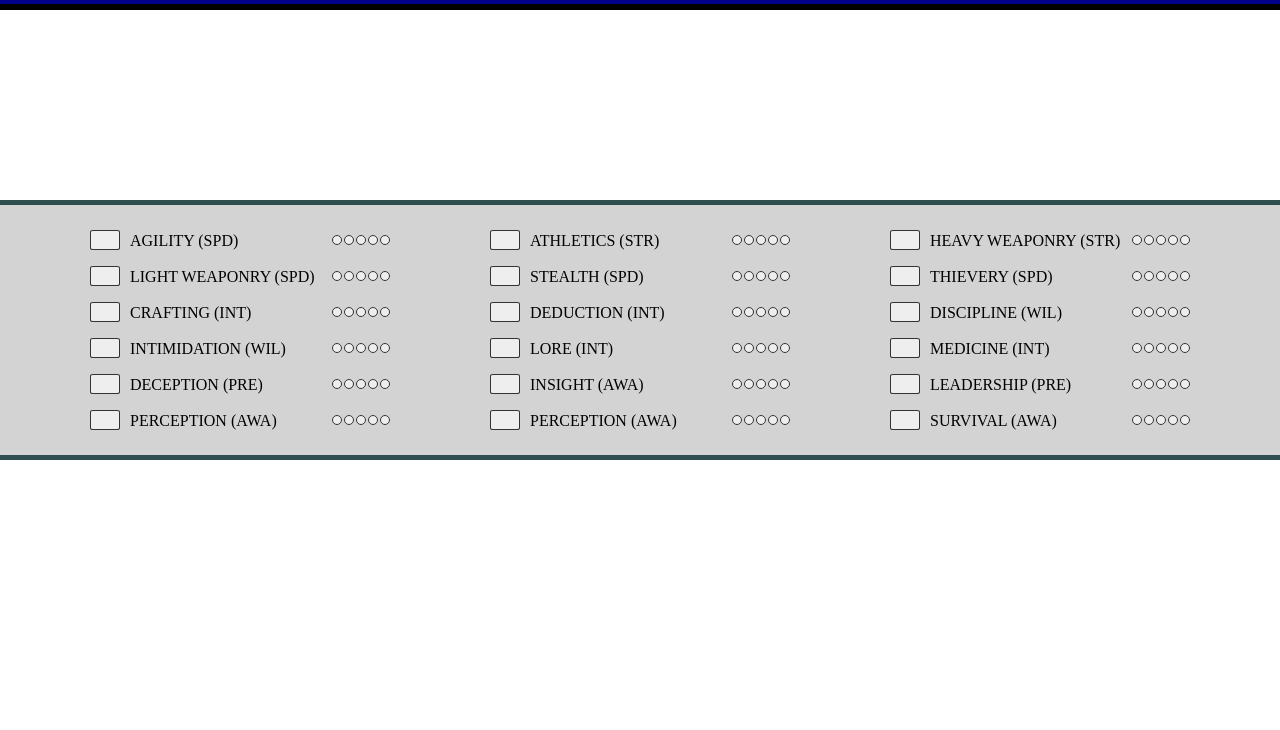
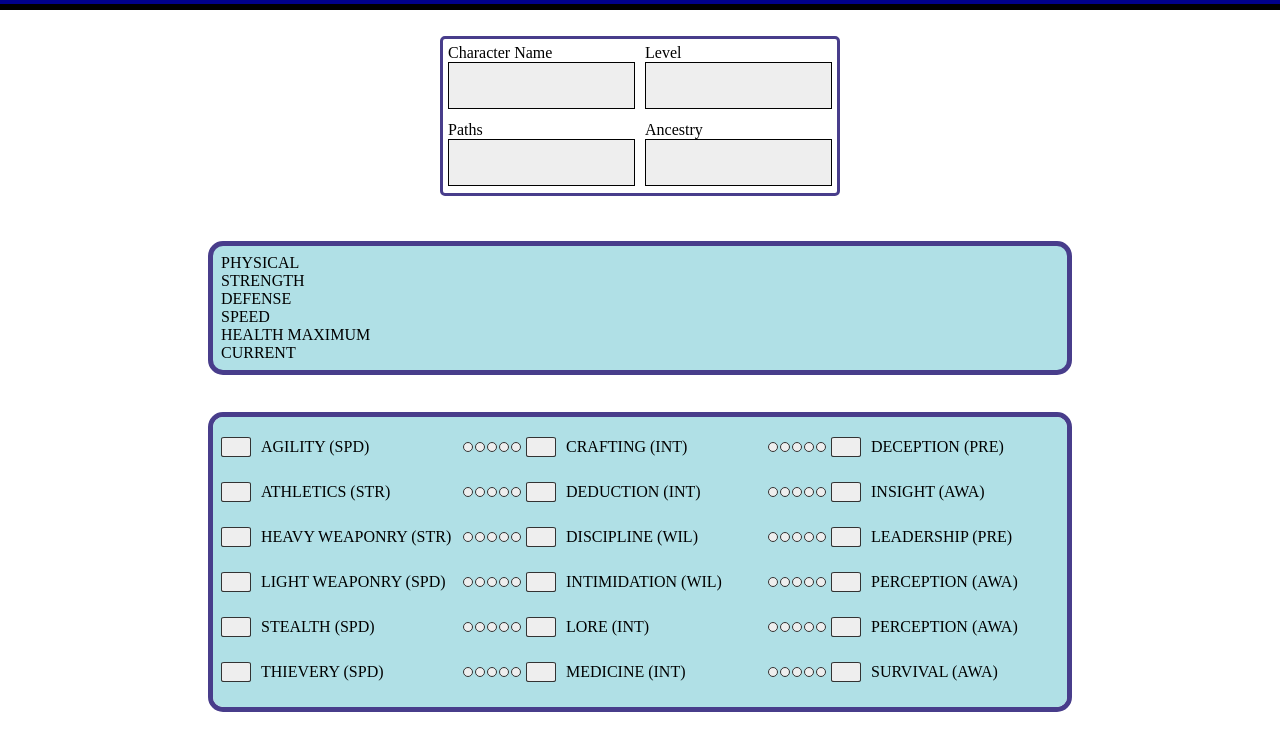
Before and after one commit to JSantschi22/Cosmere-TTRPG-Character-Sheet-Website, a plain HTML site: page index.html in a window 1280 px wide. Shown: the part 70-800 px from the top of the page. Drawn offline with Linux system fonts and the light colour scheme.

Commit message:
added character info and start stat block

```diff
--- a/assets/css/styles.css
+++ b/assets/css/styles.css
@@ -65,42 +65,86 @@
 
 #sheet {
     display: flex;
-    flex-direction: column;
-    width: 100vw;
+    margin: 0 auto;
+    flex-direction: row;
+    flex-wrap: wrap;
+    padding-top: 80px;
+    width: 90vw;
     height: 100vh;
     justify-content: center;
     align-items: center;
 }
 
+/* character info styles */
+.character-info {
+    display: flex;
+    flex-wrap: wrap;
+    width: 400px;
+    height: 160px;
+    border: 3px solid darkslateblue;
+    margin: 8px;
+    border-radius: 5px;
+}
+
+.character-info > div {
+    width: 50%;
+    height: 50%;
+    padding: 5px;
+    display: flex;
+    flex-direction: column;
+}
+
+.character-name,
+.character-ancestry,
+.character-level,
+.character-paths {
+    border: 1px solid black;
+    background: #EEEEEE;
+    width: 100%;
+    height: 70%;
+}
+
+/* stat block styles */
+#stats-container {
+    display: flex;
+    width: 75%;
+    border: 5px solid darkslateblue;
+    border-radius: 15px;
+    background-color: powderblue;
+    padding: 8px;
+}
+
 /* skill styles */
 #skills-container {
-    display: flex;
-    background-color: lightgrey;
-    border-top: 5px solid darkslategrey;
-    border-bottom: 5px solid darkslategrey;
-    padding: 25px;
-    width: 100%;
-    justify-content: center;
+    background-color: powderblue;
+    border: 5px solid darkslateblue;
+    border-radius: 15px;
+    padding: 8px;
+    width: 75%;
+    height: 300px;
+    overflow-x: auto;
+    overflow-y: hidden;
 }
 
 #skills {
     display: grid;
-    grid-template-columns: repeat(3, 1fr);
+    grid-template-rows: repeat(6, 45px);
+    grid-auto-flow: column;
+    grid-auto-rows: minmax(200px, 1fr);
+    gap: 0 5px;
     list-style: none;
-    gap: 16px 100px;
-    grid-auto-rows: auto;
+    align-content: start;
 }
 
 #skills li {
     display: flex;
     flex-direction: row;
     min-width: 300px;
+    align-items: center;
 }
-
 
 #skills li p {
     margin-left: 10px;
-    align-self: flex-end;
 }
 
 .skill-box {
@@ -161,3 +205,12 @@
     background-color: darkblue !important;
     color: white !important;
 }
+
+/* attribute classes */
+[contenteditable="true"] {
+    cursor: text;
+}
+
+[contenteditable="false"] {
+    cursor: default;
+}
--- a/assets/js/skills.js
+++ b/assets/js/skills.js
@@ -1,4 +1,4 @@
-import {saveState} from "./utils.js";
+import {saveState, selectText} from "./utils.js";
 
 //Make the skill level buttons fill when clicked, but defaults the buttons to disabled
 let levelBoxes = document.querySelectorAll('.skill-level-box');
@@ -27,17 +27,6 @@ function skillBoxClickableOff() {
     for (const box of levelBoxes) {
         box.disabled = true;
     }
-}
-
-/**
- * Highlights text in a field when clicked
- */
-function selectText(ev) {
-    const range = document.createRange();
-    range.selectNodeContents(ev.target);
-    const selection = window.getSelection();
-    selection.removeAllRanges();
-    selection.addRange(range);
 }
 
 /**
--- a/assets/js/utils.js
+++ b/assets/js/utils.js
@@ -38,4 +38,15 @@ function loadState() {
     });
 }
 
-export {loadState, saveState};
+/**
+ * Highlights text in a field when clicked
+ */
+function selectText(ev) {
+    const range = document.createRange();
+    range.selectNodeContents(ev.target);
+    const selection = window.getSelection();
+    selection.removeAllRanges();
+    selection.addRange(range);
+}
+
+export {loadState, saveState, selectText};
--- a/index.html
+++ b/index.html
@@ -3,13 +3,13 @@
 <head>
   <meta charset="UTF-8">
   <title>Cosmere TTRPG Character Sheet</title>
-  <link rel="stylesheet" href="assets/css/styles.css">
-  <script type="module" src="assets/js/main.js"></script>
+  <link rel="stylesheet" href="./assets/css/styles.css">
+  <script type="module" src="./assets/js/main.js"></script>
 </head>
 <body>
 <div id="dice-container"></div>
 <div class="header">
-  <img src="assets/images/Cosmere_RPG_Logo.webp" alt="Cosmere TTRPG Logo">
+  <img src="./assets/images/Cosmere_RPG_Logo.webp" alt="Cosmere TTRPG Logo">
   <h1>Character Sheet</h1>
   <div class="header-buttons">
     <button id="edit-button">EDIT</button>
@@ -17,6 +17,32 @@
   </div>
 </div>
 <div id="sheet">
+  <div class="character-info">
+    <div>Character Name <div class="character-name"></div></div>
+    <div>Level<div class="character-level"></div></div>
+    <div>Paths<div class="character-paths"></div></div>
+    <div>Ancestry<div class="character-ancestry"></div></div>
+  </div>
+
+  <div id="stats-container">
+    <div class="stat-box">
+      PHYSICAL
+      <div>
+        STRENGTH<div class="strength-box"></div>
+      </div>
+      <div>
+        DEFENSE<div class="defense-box"></div>
+      </div>
+      <div>
+        SPEED<div class="strength-box"></div>
+      </div>
+      <div class="max-current-box">
+        <div>HEALTH <span>MAXIMUM</span><div class="max-health"></div></div>
+        <div>CURRENT<div class="current-health"></div></div>
+      </div>
+    </div>
+  </div>
+
   <div id="skills-container">
     <ul id="skills">
       <li>
```
Also changed, not shown: 1 other file.
